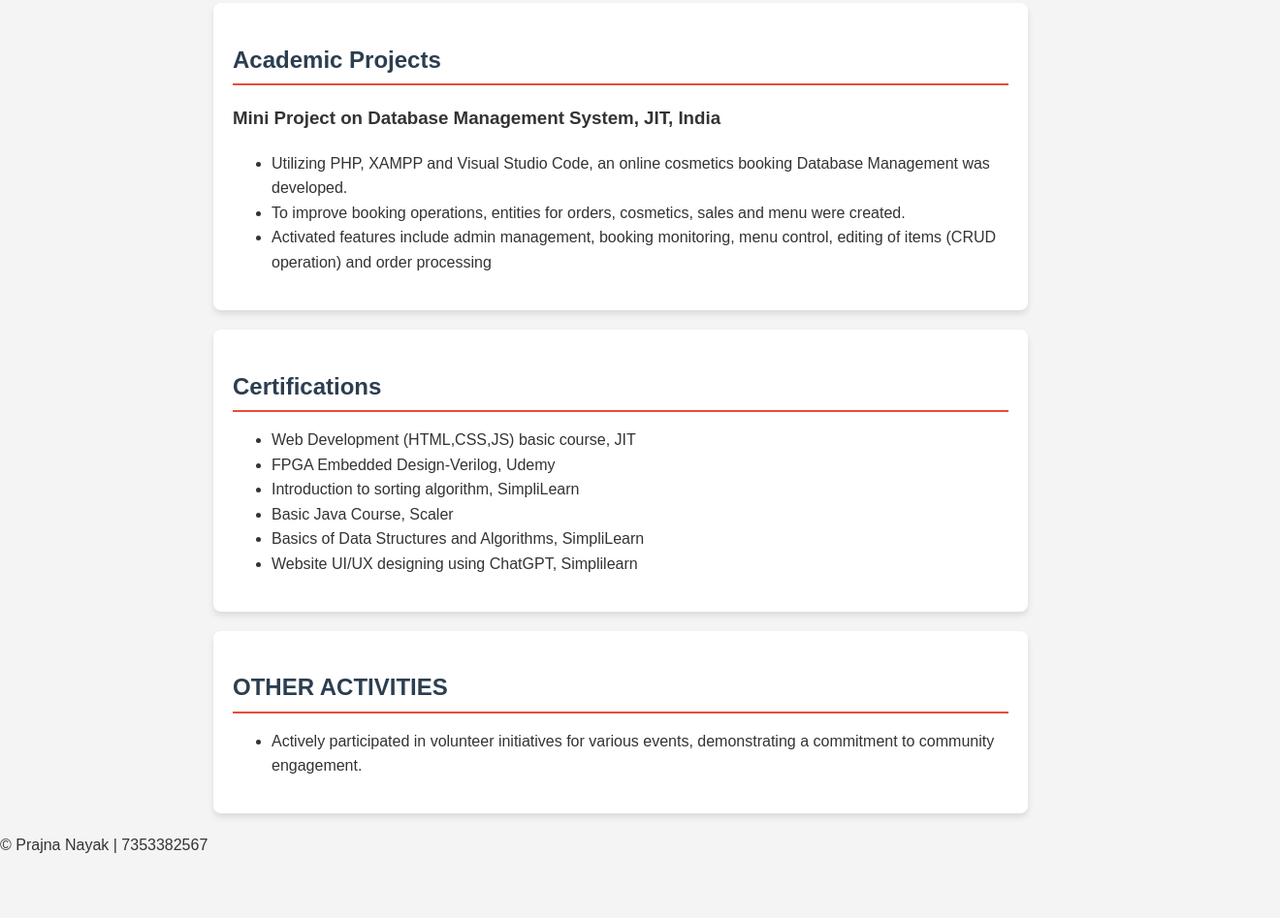
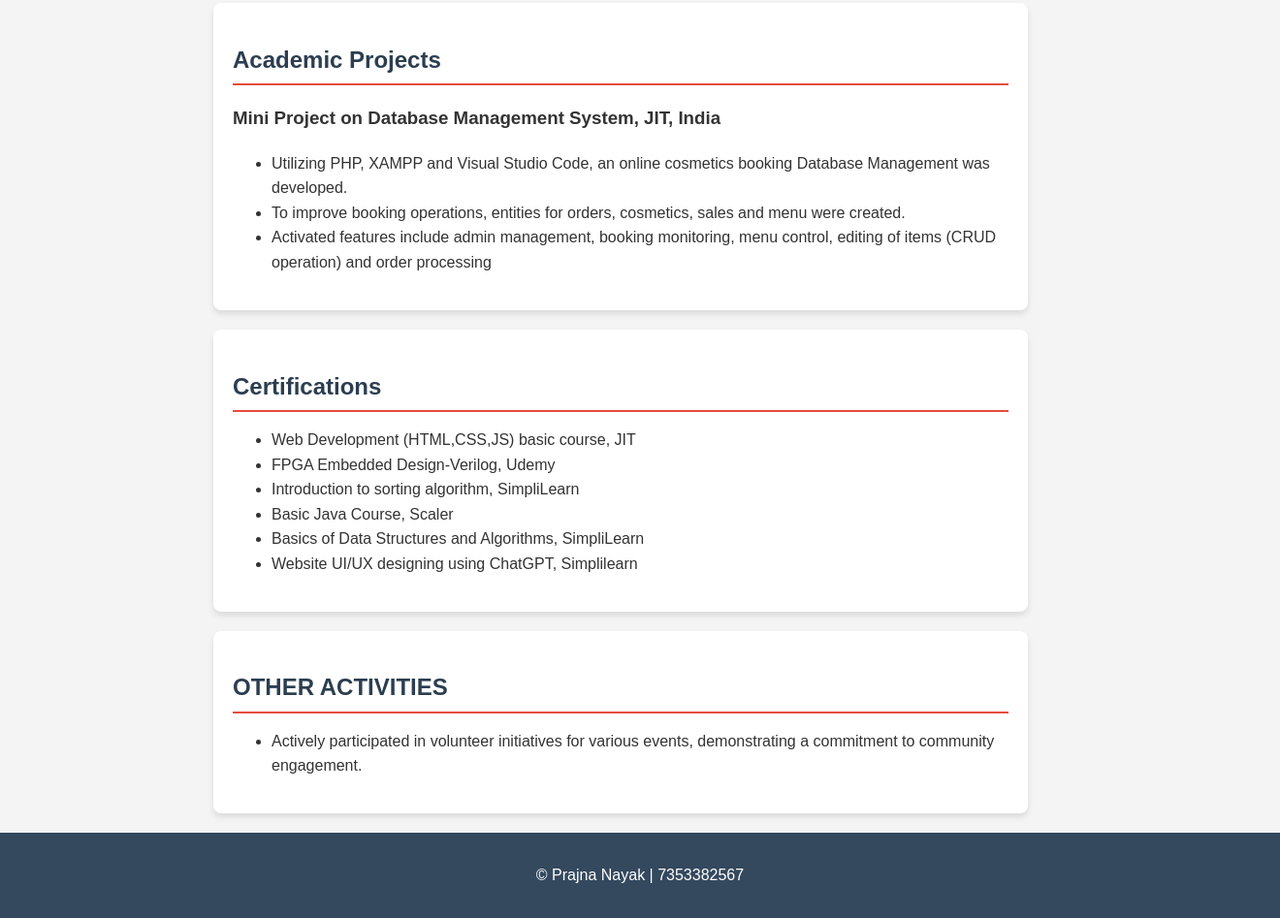
Before and after one commit to Prajna2308/my-resume, a plain HTML site: page resume.html in a window 1280 px wide. Shown: the part 947-1894 px from the top of the page at 97% size, 1320 px wide, since content can reach past the window. Before the commit the page ends 1848 px from the top, so only its background shows below. Drawn offline with Linux system fonts and the light colour scheme; files that its build step writes are made by us from their sources.

Commit message:
Update resume.css

```diff
--- a/resume.css
+++ b/resume.css
@@ -80,3 +80,12 @@ body {
     background: #e74c3c;
     width: 80%; /* Adjust percentage for skill level */
 }
+.resume-footer {
+    background-color: #34495e;
+    color: white;
+    text-align: center;
+    padding: 15px 20px;
+    position: relative;
+    bottom: 0;
+    width: 100%;
+}
```
